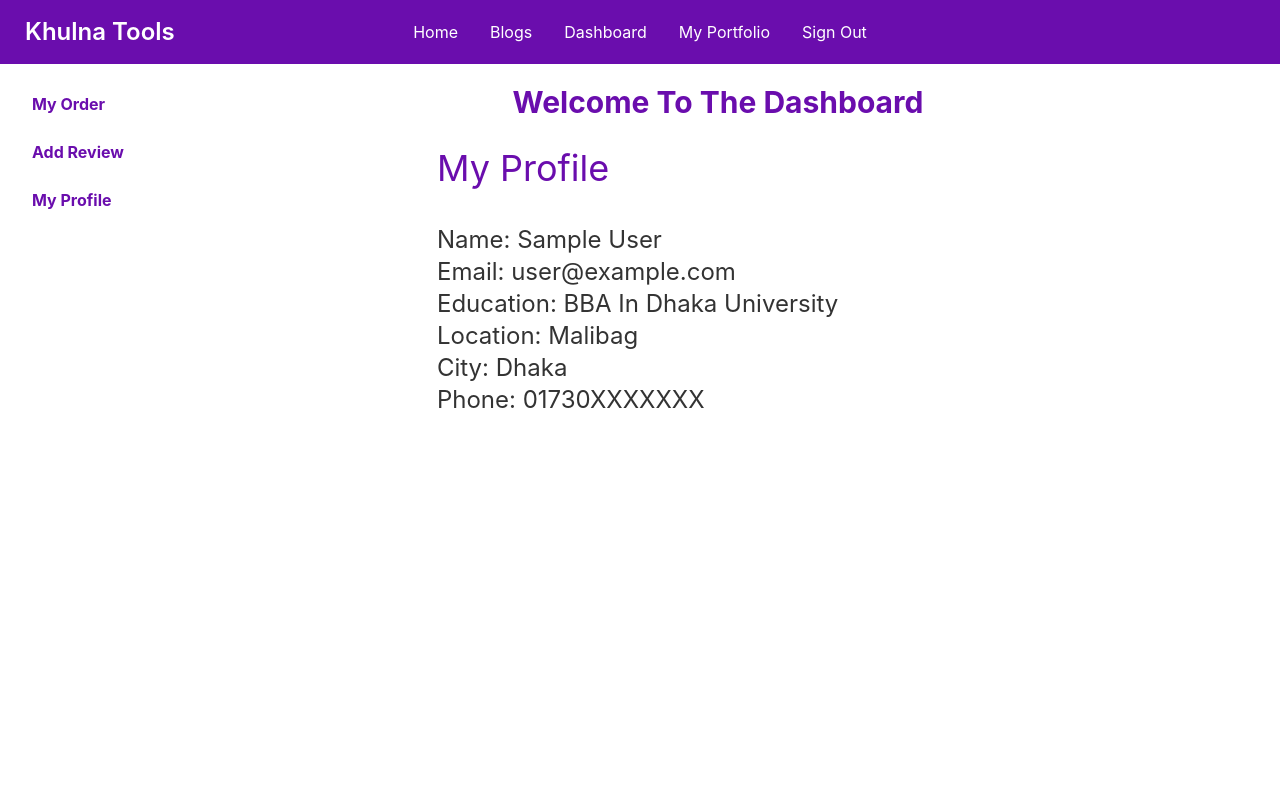
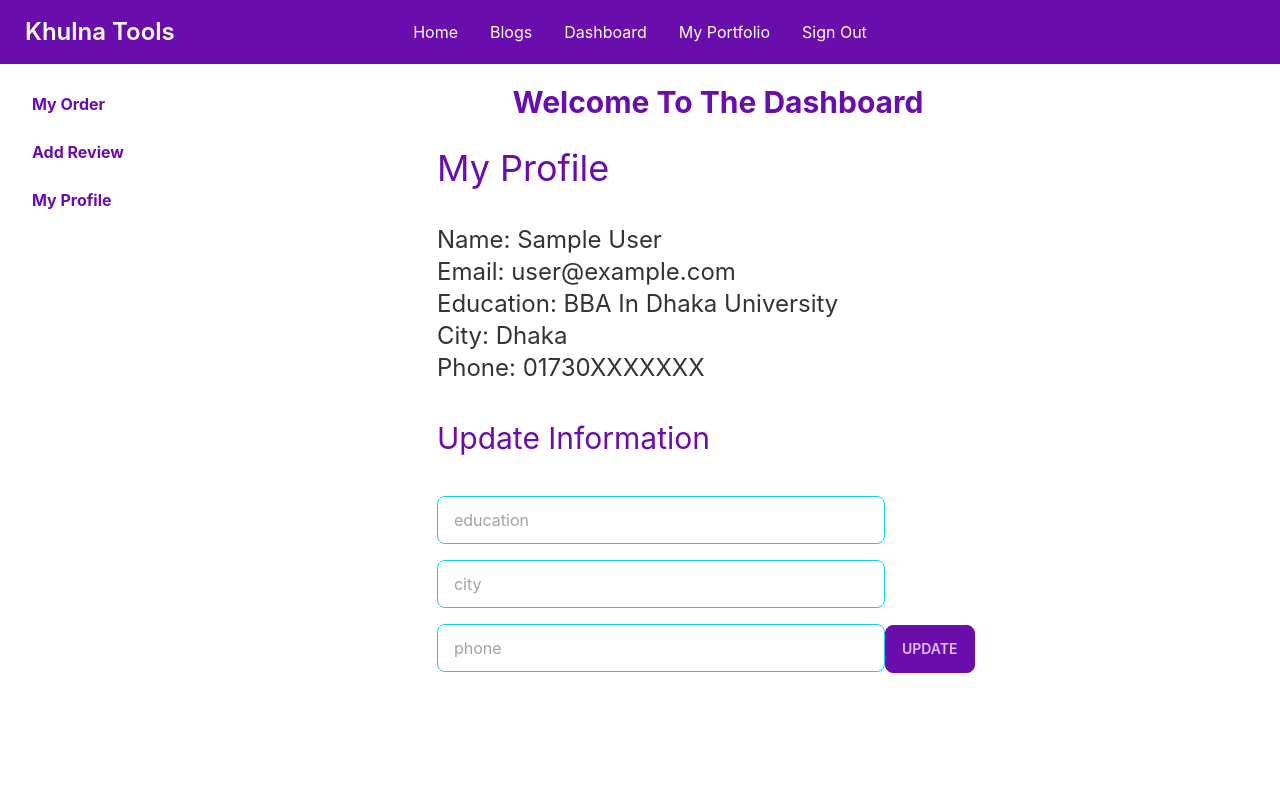
Before and after one commit to Abhamid3311/tools-manufacturer-client, a React (Create React App) app: page /dashboard/myProfile in a window 1280 px wide. Shown: the top 800 px of the page. Built offline with nearby package versions, Linux system fonts and the light colour scheme; no server answers; sample sign-in values are in the browser's storage.

Commit message:
added all

```diff
--- a/src/Pages/Page/Dashboard/MyOrder.js
+++ b/src/Pages/Page/Dashboard/MyOrder.js
@@ -15,6 +15,10 @@ const MyOrder = () => {
             .then(data => setOrders(data))
     }, [user]);
 
+    const handleDeleteMyOrder = (email) => {
+
+    }
+
     return (
         <div>
             <h2 className='text-2xl font-semibold'>My Order: {orders.length}</h2>
@@ -28,7 +32,8 @@ const MyOrder = () => {
                         <th>Product</th>
                         <th>Quantity</th>
                         <th>Price</th>
-                        <th>Payment Status</th>
+                        <th>Bill</th>
+                        <th>Order</th>
                     </tr>
                 </thead>
 
@@ -43,6 +48,7 @@ const MyOrder = () => {
                             <th>{order.order}</th>
                             <th>{order.price}</th>
                             <th><button className='btn btn-ghost'>Pay</button></th>
+                            <th><button onClick={() => handleDeleteMyOrder(user?.email)} className='btn btn-ghost'>X</button></th>
                         </tr>
                     </tbody>)
 
--- a/src/Pages/Page/Dashboard/MyProfile.js
+++ b/src/Pages/Page/Dashboard/MyProfile.js
@@ -1,21 +1,72 @@
-import React from 'react';
+import React, { useState } from 'react';
 import { useAuthState } from 'react-firebase-hooks/auth';
 import auth from '../../../firebase.init';
+import { useForm } from "react-hook-form";
 
 const MyProfile = () => {
     const [user] = useAuthState(auth);
+    const [users, setUsers] = useState({});
+    const { register, handleSubmit } = useForm();
+    const onSubmit = data => {
+
+        const userInfo = {
+            userName: user?.displayName,
+            userEmail: user?.email,
+            education: data.education,
+            city: data.city,
+            phone: data.phone
+        };
+
+
+        //send to server
+        const url = 'https://lit-retreat-00129.herokuapp.com/user';
+        fetch(url, {
+            method: 'POST',
+            headers: {
+                'content-type': 'application/json'
+            },
+            body: JSON.stringify(userInfo)
+        })
+            .then(res => res.json())
+            .then(result => {
+                console.log(result);
+                const newUser = [...users, result];
+                setUsers(newUser);
+            })
+    };
+
     return (
         <div className='w-1/2 mx-auto my-7 '>
             <h2 className='text-4xl text-semibold text-accent mb-9'>My Profile</h2>
-
             <div>
                 <h2 className='text-2xl'> Name: {user?.displayName}</h2>
                 <h3 className='text-2xl'>Email: {user?.email}</h3>
                 <h4 className='text-2xl'>Education: BBA In Dhaka University</h4>
-                <h4 className='text-2xl'>Location: Malibag</h4>
                 <h4 className='text-2xl'>City: Dhaka </h4>
                 <h4 className='text-2xl'>Phone: 01730XXXXXXX</h4>
             </div>
+
+
+            <h2 className='text-3xl text-semibold text-accent my-9'>Update Information</h2>
+            <form onSubmit={handleSubmit(onSubmit)} className="mt-10 mb-8">
+                <input {...register("education")} placeholder="education" class="input input-bordered input-primary w-full max-w-md mb-4" />
+                <input {...register("city")} placeholder="city" class="input input-bordered input-primary w-full max-w-md mb-4" />
+                <input {...register("phone")} placeholder="phone" class="input input-bordered input-primary w-full max-w-md mb-4" />
+                <input type="submit" value="Update" className='btn btn-accent' />
+            </form>
+
+
+
+
+
+
+
+
+
+
+
+
+
         </div>
     );
 };
--- a/src/Pages/SharedPage/Login/SignUp.js
+++ b/src/Pages/SharedPage/Login/SignUp.js
@@ -52,7 +52,7 @@ const SignUp = () => {
             await createUserWithEmailAndPassword(email, password);
             await updateProfile({ displayName: name });
             await sendEmailVerification();
-            alert('Sent email');
+            toast.success('Sent email');
         }
     };
 
```
